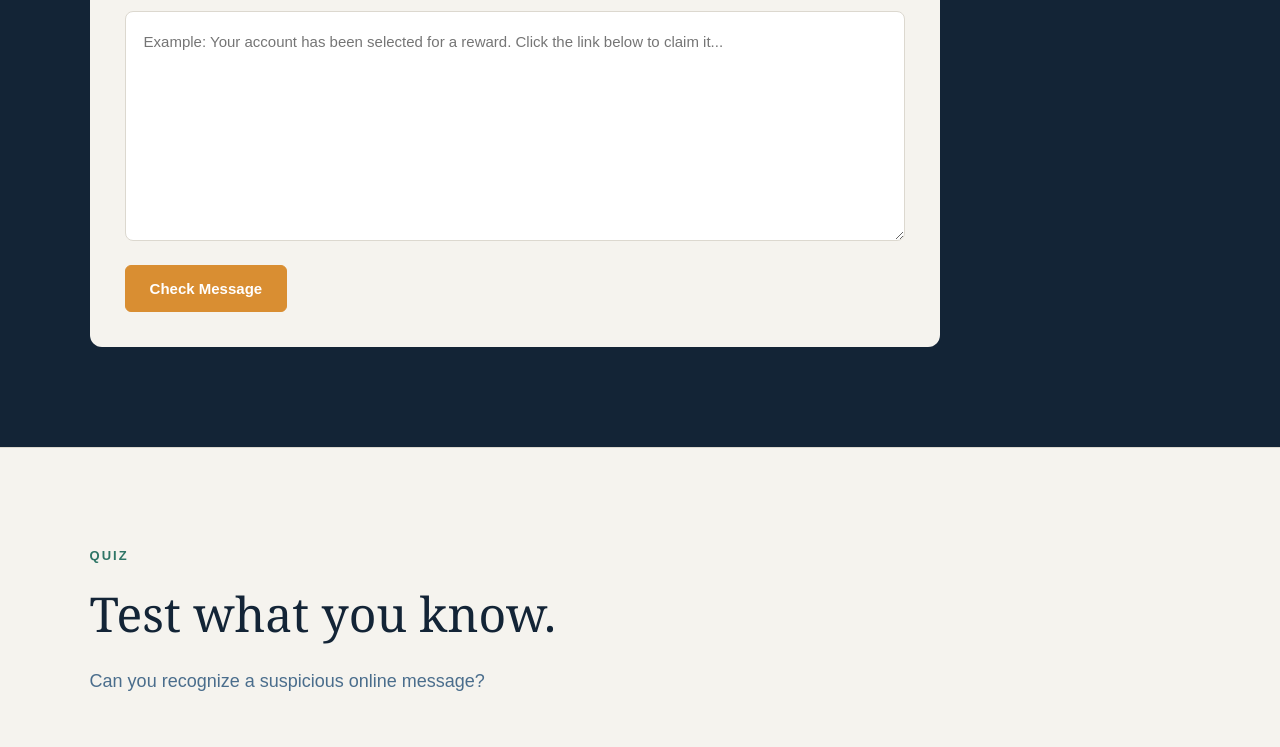
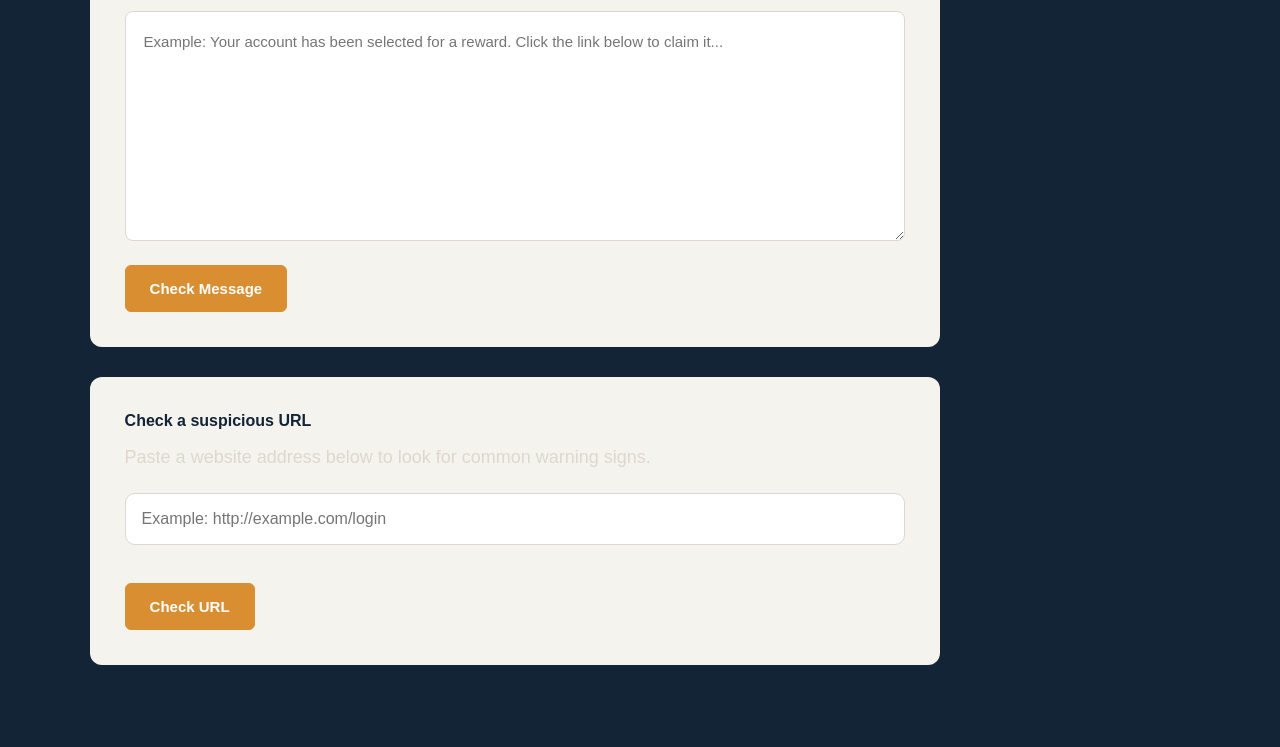
Before and after one commit to aysha-736/lifeshield, a React app in the folder frontend/: page / in a window 1280 px wide. Shown: the part 2003-2750 px from the top of the page. Built offline with nearby package versions, Linux system fonts and the light colour scheme; the HTML template or start-up script is replaced by a standard one.

Commit message:
Add URL safety checker and safety tips

```diff
--- a/frontend/src/App.css
+++ b/frontend/src/App.css
@@ -501,3 +501,39 @@ footer {
   font-size: 15px;
   line-height: 1.6;
 }
+
+/* URL Checker */
+.url-checker {
+  margin-top: 30px;
+}
+
+.url-checker input {
+  width: 100%;
+  box-sizing: border-box;
+  padding: 16px;
+  margin: 12px 0 18px;
+  border: 1px solid #dcd8cf;
+  border-radius: 10px;
+  background: #ffffff;
+  color: #132436;
+  font-family: inherit;
+  font-size: 16px;
+}
+
+.url-checker input:focus {
+  outline: 2px solid #2e7566;
+  border-color: #2e7566;
+}
+
+.url-checker .section-intro {
+  margin-bottom: 8px;
+}
+
+/* Safety Tips */
+.tips-section {
+  background: #f5f3ee;
+}
+
+.tips-section .learn-grid {
+  margin-top: 35px;
+}
--- a/frontend/src/App.jsx
+++ b/frontend/src/App.jsx
@@ -5,6 +5,9 @@ function App() {
   const [message, setMessage] = useState("");
   const [result, setResult] = useState("");
   const [quizResult, setQuizResult] = useState("");
+  const [url, setUrl] = useState("");
+  const [urlResult, setUrlResult] = useState("");
+
   return (
     <div>
       <header className="navbar">
@@ -15,6 +18,7 @@ function App() {
           <a href="#learn">Learn</a>
           <a href="#check">Check</a>
           <a href="#quiz">Quiz</a>
+           <a href="#tips">Safety Tips</a>
         </nav>
 
         <button className="login-btn">Log in</button>
@@ -37,14 +41,21 @@ function App() {
             </p>
 
             <div className="hero-buttons">
-             <a href="#learn" className="primary-btn">Start Learning</a>
-              <a href="#check" className="secondary-btn">Check a Message</a>
+              <a href="#learn" className="primary-btn">
+                Start Learning
+              </a>
+
+              <a href="#check" className="secondary-btn">
+                Check a Message
+              </a>
             </div>
           </div>
 
           <div className="hero-card">
             <div className="shield-icon">🛡️</div>
+
             <h2>Your digital safety companion.</h2>
+
             <p>
               Practical knowledge and simple checks to help you make safer
               decisions online.
@@ -58,11 +69,11 @@ function App() {
           <h2>Know the warning signs.</h2>
 
           <p className="section-intro">
-    Build your digital safety knowledge through simple, practical lessons.
+            Build your digital safety knowledge through simple, practical
+            lessons.
           </p>
 
           <div className="learn-grid">
-
             <div className="learn-card">
               <div className="card-number">01</div>
               <h3>Phishing</h3>
@@ -116,7 +127,6 @@ function App() {
                 influence people's online decisions.
               </p>
             </div>
-
           </div>
         </section>
 
@@ -126,7 +136,8 @@ function App() {
           <h2>Not sure about a message?</h2>
 
           <p className="section-intro">
-    Paste a suspicious message below and learn what warning signs to look for.
+            Paste a suspicious message below and learn what warning signs to
+            look for.
           </p>
 
           <div className="checker-box">
@@ -149,7 +160,9 @@ function App() {
                 }
 
                 try {
-      const response = await fetch("http://127.0.0.1:8000/api/check-message", {
+                  const response = await fetch(
+                    "http://127.0.0.1:8000/api/check-message",
+                    {
                       method: "POST",
                       headers: {
                         "Content-Type": "application/json",
@@ -157,13 +170,16 @@ function App() {
                       body: JSON.stringify({
                         message: message,
                       }),
-      });
+                    }
+                  );
 
                   const data = await response.json();
 
                   setResult(data.message);
-    } catch  {
-      setResult("Unable to connect to the LifeShield server.");
+                } catch {
+                  setResult(
+                    "Unable to connect to the LifeShield server."
+                  );
                 }
               }}
             >
@@ -171,6 +187,127 @@ function App() {
             </button>
 
             {result && <p className="check-result">{result}</p>}
+          </div>
+
+          {/* URL CHECKER */}
+
+          <div className="checker-box url-checker">
+            <label htmlFor="url">Check a suspicious URL</label>
+
+            <p className="section-intro">
+              Paste a website address below to look for common warning signs.
+            </p>
+
+            <input
+              id="url"
+              type="text"
+              value={url}
+              onChange={(e) => setUrl(e.target.value)}
+              placeholder="Example: http://example.com/login"
+            />
+
+            <button
+              className="primary-btn"
+              onClick={async () => {
+                if (url.trim() === "") {
+                  setUrlResult("Please enter a URL first.");
+                  return;
+                }
+
+                try {
+                  const response = await fetch(
+                    "http://127.0.0.1:8000/api/check-url",
+                    {
+                      method: "POST",
+                      headers: {
+                        "Content-Type": "application/json",
+                      },
+                      body: JSON.stringify({
+                        url: url,
+                      }),
+                    }
+                  );
+
+                  const data = await response.json();
+
+                  setUrlResult(data.message);
+                } catch {
+                  setUrlResult(
+                    "Unable to connect to the LifeShield server."
+                  );
+                }
+              }}
+            >
+              Check URL
+            </button>
+
+            {urlResult && <p className="check-result">{urlResult}</p>}
+          </div>
+        </section>
+                <section id="tips" className="section tips-section">
+          <p className="eyebrow">SAFETY TIPS</p>
+
+          <h2>Small habits, safer online.</h2>
+
+          <p className="section-intro">
+            Follow these simple habits to protect yourself from common online
+            threats.
+          </p>
+
+          <div className="learn-grid">
+            <div className="learn-card">
+              <div className="card-number">01</div>
+              <h3>Pause Before You Click</h3>
+              <p>
+                Don't rush when a message creates urgency. Check the sender
+                and link before clicking.
+              </p>
+            </div>
+
+            <div className="learn-card">
+              <div className="card-number">02</div>
+              <h3>Protect Your OTP</h3>
+              <p>
+                Never share OTPs, passwords, or verification codes with
+                someone who asks for them unexpectedly.
+              </p>
+            </div>
+
+            <div className="learn-card">
+              <div className="card-number">03</div>
+              <h3>Check the Website</h3>
+              <p>
+                Look carefully at the website address before entering personal
+                or account information.
+              </p>
+            </div>
+
+            <div className="learn-card">
+              <div className="card-number">04</div>
+              <h3>Use Strong Passwords</h3>
+              <p>
+                Use different, strong passwords for important accounts and
+                avoid sharing them with others.
+              </p>
+            </div>
+
+            <div className="learn-card">
+              <div className="card-number">05</div>
+              <h3>Think Before You Share</h3>
+              <p>
+                Be careful about sharing personal information, photos, and
+                account details online.
+              </p>
+            </div>
+
+            <div className="learn-card">
+              <div className="card-number">06</div>
+              <h3>Verify Unexpected Requests</h3>
+              <p>
+                If someone asks for money or sensitive information, verify the
+                request through a trusted channel.
+              </p>
+            </div>
           </div>
         </section>
 
@@ -188,19 +325,20 @@ function App() {
               You receive a message saying:
               <br />
               <strong>
-        "URGENT! Your account will be closed today. Click here to verify."
+                "URGENT! Your account will be closed today. Click here to
+                verify."
               </strong>
             </p>
 
-    <p className="quiz-prompt">
-      What should you do?
-    </p>
+            <p className="quiz-prompt">What should you do?</p>
 
             <div className="quiz-options">
               <button
                 className="quiz-option"
                 onClick={() =>
-    setQuizResult("❌ Not quite. Don't click an unexpected link immediately.")
+                  setQuizResult(
+                    "❌ Not quite. Don't click an unexpected link immediately."
+                  )
                 }
               >
                 Click the link immediately
@@ -209,7 +347,9 @@ function App() {
               <button
                 className="quiz-option"
                 onClick={() =>
-    setQuizResult("✅ Correct! Checking for warning signs first is a safer choice.")
+                  setQuizResult(
+                    "✅ Correct! Checking for warning signs first is a safer choice."
+                  )
                 }
               >
                 Check the message for warning signs first
@@ -218,14 +358,15 @@ function App() {
               <button
                 className="quiz-option"
                 onClick={() =>
-    setQuizResult("❌ Not quite. Don't forward suspicious messages to others.")
+                  setQuizResult(
+                    "❌ Not quite. Don't forward suspicious messages to others."
+                  )
                 }
               >
                 Forward it to everyone you know
               </button>
+            </div>
 
-
-</div>
             {quizResult && <p className="quiz-result">{quizResult}</p>}
           </div>
         </section>
```
Also changed, not shown: 1 other file (tests, documents, lock files or other folders). Lines whose indentation alone changed are shown as unchanged.
